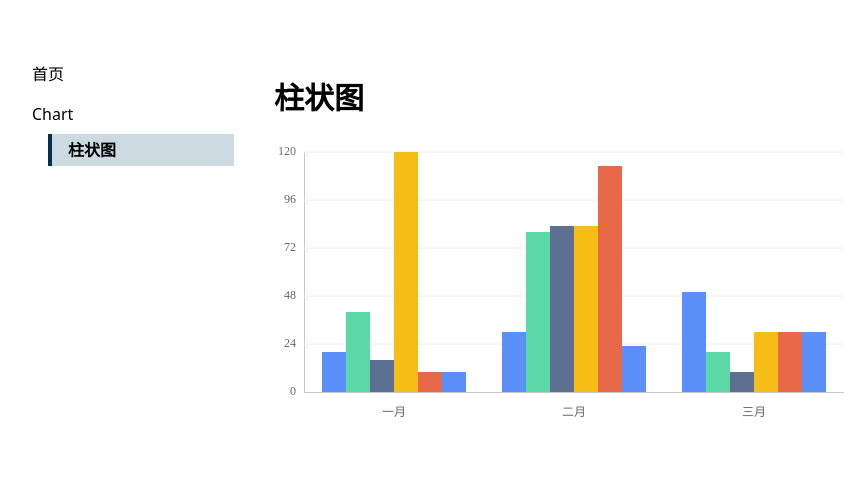
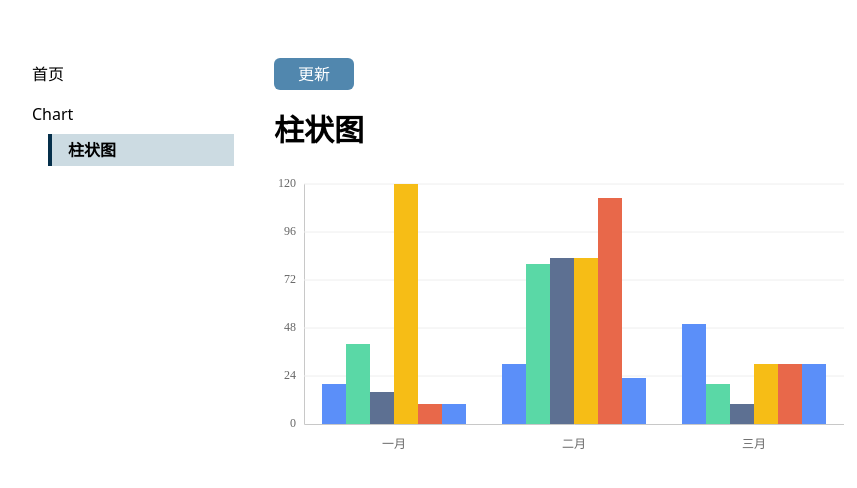
Before and after one commit to o0weicheng/learning, a Vue app: page /chart/bar in a window 1280 px wide. Shown: the top 488 px of the page, without its empty margins (2-859 px from the left). Built offline with nearby package versions, Linux system fonts and the light colour scheme; the HTML template or start-up script is replaced by a standard one.

Commit message:
feat(chart):  添加过渡动画效果

```diff
--- a/src/components/chart/composable/bar.ts
+++ b/src/components/chart/composable/bar.ts
@@ -1,15 +1,25 @@
 import type { BarHitArea } from '.'
-import type { LChartCallFnOptions } from '..'
+import type { LChartCallFnOptions, LChartDataset } from '..'
 import { AxisChart } from './basic'
 
-export class Bar extends AxisChart {
+interface BarVisualState {
+  height: number
+  value: number
+}
+
+export class Bar<
+  D extends readonly LChartDataset[] = readonly LChartDataset[],
+> extends AxisChart<D> {
   #hitAreas: BarHitArea[] = []
   #hoverData: BarHitArea | null = null
 
-  constructor(ctx: CanvasRenderingContext2D, options: LChartCallFnOptions) {
+  #prevData: Map<string, BarVisualState> = new Map()
+  #nextData: Map<string, BarVisualState> = new Map()
+
+  constructor(ctx: CanvasRenderingContext2D, options: LChartCallFnOptions<D>) {
     super(ctx, options)
 
-    this.animate(() => this.draw())
+    this.transition()
   }
 
   public draw() {
@@ -19,7 +29,7 @@ export class Bar extends AxisChart {
     this.drawYAxis()
     this.drawBars()
 
-    this.drawTooltip()
+    super.drawToolTip()
   }
 
   public handlePointerMove(x: number, y: number) {
@@ -28,25 +38,25 @@ export class Bar extends AxisChart {
         (area) => x >= area.x && x <= area.x + area.w && y >= area.y && y <= area.y + area.h,
       ) || null
 
-    const prevIndex = this.#hoverData
-      ? `${this.#hoverData.datasetIndex}-${this.#hoverData.index}`
-      : null
-    const nextIndex = found ? `${found.datasetIndex}-${found.index}` : null
-
-    if (prevIndex !== nextIndex) {
-      this.#hoverData = found
-      this.draw()
-
-      this.ctx.canvas.style.cursor = found ? 'pointer' : 'default'
+    if (found) {
+      this.setTootip({
+        x: found.x,
+        y: found.y,
+        w: found.w,
+        h: found.h,
+        title: found.label,
+        value: found.value,
+      })
+    } else {
+      this.setTootip(null)
     }
   }
 
   private drawBars() {
+    this.#nextData.clear()
+
     const { ctx, options } = this
-
     const { max } = this.getStepAndMax()
-
-    if (max <= 0) return
 
     // 每份占据主轴份额
     const stepX = this.innerWidth / options.labels.length
@@ -56,32 +66,38 @@ export class Bar extends AxisChart {
 
     let datasetIndex = 0
     const dataSize = this.data.size
-
     // 设置间隙
     const barWidth = (stepX * 0.8) / dataSize
     const gap = stepX * 0.1
 
     for (const [_, dataArray] of this.data) {
       const color = this.colors[datasetIndex % this.colors.length]
-
       ctx.save()
       ctx.fillStyle = color!
 
       dataArray.forEach((value, index) => {
         if (index >= options.labels.length) return
 
-        const barHeight = (value / max) * this.innerHeight
-        const currentBarHeight = barHeight * this.progress
+        const key = `${datasetIndex}-${index}`
+        const startData = this.#prevData.get(key) ?? { height: 0, value: 0 }
+        const targetHeight = max > 0 ? (value / max) * this.innerHeight : 0
+        const currentHeight = startData.height + (targetHeight - startData.height) * this.progress
+        const currentValue = startData.value + (value - startData.value) * this.progress
+
+        this.#nextData.set(key, {
+          height: currentHeight,
+          value: currentValue,
+        })
 
         const x = this.padding + index * stepX + datasetIndex * barWidth + gap
-        const y = this.height - this.padding - currentBarHeight
+        const y = this.height - this.padding - currentHeight
 
         // 记录区域
         this.#hitAreas.push({
           x,
           y,
           w: barWidth,
-          h: currentBarHeight,
+          h: currentHeight,
           value: `${options['dataset'][datasetIndex]?.label}: ${value}`,
           label: options.labels[index] ?? value.toString(),
           datasetIndex,
@@ -100,7 +116,7 @@ export class Bar extends AxisChart {
         }
 
         ctx.beginPath()
-        ctx.rect(x, y, barWidth, currentBarHeight)
+        ctx.rect(x, y, barWidth, currentHeight)
         ctx.fill()
 
         if (isHovered) ctx.restore()
@@ -110,43 +126,8 @@ export class Bar extends AxisChart {
     }
   }
 
-  private drawTooltip() {
-    if (!this.#hoverData) return
-
-    const { ctx } = this
-    const { x, y, w, value, label } = this.#hoverData
-
-    // // 先画标题
-    // ctx.save()
-    // ctx.font = 'bold 14px sans-serif'
-
-    // ctx.fillText(label, tipX + padding, tipY + tipHeight / 2)
-    // ctx.restore()
-
-    ctx.save()
-    const text = value
-    ctx.font = '12px sans-serif'
-    const textWidth = ctx.measureText(text).width
-    const padding = 6
-
-    const tipWidth = textWidth + padding * 2
-    const tipHeight = 24
-    // 计算位置
-    let tipX = x + w / 2 - tipWidth / 2
-    let tipY = y - tipHeight - 5
-
-    if (tipX < 0) tipX = 0
-    if (tipX + tipWidth > this.width) tipX = this.width - tipWidth
-    if (tipY < 0) tipY = y + 5
-
-    ctx.fillStyle = 'rgba(0, 0, 0, 0.5)'
-    ctx.fillRect(tipX, tipY, tipWidth, tipHeight)
-
-    ctx.fillStyle = 'rgba(255, 255, 255, 0.88)'
-    ctx.textBaseline = 'middle'
-    ctx.textAlign = 'left'
-    ctx.fillText(text, tipX + padding, tipY + tipHeight / 2)
-
-    ctx.restore()
+  // 在 update 触发动画重置前，把当前画面上的值存为“旧值”
+  protected captureState() {
+    this.#prevData = new Map(this.#nextData)
   }
 }
--- a/src/components/chart/composable/basic.ts
+++ b/src/components/chart/composable/basic.ts
@@ -1,13 +1,31 @@
 import type { Reactive } from 'vue'
-import type { LChartCallFnOptions, LChartDataset, LChartOptions } from '..'
+import type { Index, LChartCallFnOptions, LChartDataset, LChartOptions } from '..'
+
+// 定义 Tooltip 信息
+interface ToolTipState {
+  x: number
+  y: number
+  w: number
+  h: number
+  opacity: number
+}
+
+export interface TooltipTargetInfo {
+  x: number
+  y: number
+  w: number
+  h: number
+  title: string
+  value: string
+}
 
 // 公共父类
 // 初始化基础数据
 // 所有 Chart 基于 BasicChart
-export class BasicChart {
+export abstract class BasicChart<D extends readonly LChartDataset[] = readonly LChartDataset[]> {
   ctx: CanvasRenderingContext2D
   options: LChartOptions
-  data: Reactive<Map<number, LChartDataset['data']>>
+  data: Reactive<Map<Index<D>, LChartDataset['data']>>
 
   protected innerHeight: number
   protected innerWidth: number
@@ -18,9 +36,21 @@ export class BasicChart {
   protected animId: number | null = null
   protected readonly duration: number = 1000
 
+  // tip 当前状态
+  #tipCurrent: ToolTipState = { x: 0, y: 0, w: 0, h: 0, opacity: 0 }
+  // tip 目标状态
+  #tipTarget: ToolTipState = { x: 0, y: 0, w: 0, h: 0, opacity: 0 }
+  // tip 内容
+  #tipActiveContent: { title: string; value: string } | null = null
+  // tip 动画 ID
+  #tipAnimId: number | null = null
+  // 是否首次显示 tip
+  #isTipFirstShow: boolean = true
+
+  // 默认颜色
   protected colors = ['#5B8FF9', '#5AD8A6', '#5D7092', '#F6BD16', '#E8684A']
 
-  constructor(ctx: CanvasRenderingContext2D, options: LChartCallFnOptions) {
+  constructor(ctx: CanvasRenderingContext2D, options: LChartCallFnOptions<D>) {
     this.ctx = ctx
     this.options = options.options
 
@@ -33,10 +63,15 @@ export class BasicChart {
     this.data = options.data
   }
 
+  abstract draw(): void
+  // 记录数据变化前的数据
+  protected abstract captureState(): void
+
   // 动画
-  protected animate(draw: () => void) {
+  protected animate() {
     const startTimer = performance.now()
 
+    if (this.animId !== null) cancelAnimationFrame(this.animId)
     const loop = (now: number) => {
       const elapsed = now - startTimer
       let p = elapsed / this.duration
@@ -44,20 +79,160 @@ export class BasicChart {
       if (p >= 1) {
         p = 1
         this.progress = 1
-        draw()
+        this.draw()
         return
       }
 
       this.progress = 1 - Math.pow(1 - p, 3)
-      draw()
+      this.draw()
       this.animId = requestAnimationFrame(loop)
     }
     this.animId = requestAnimationFrame(loop)
   }
+
+  // 过渡动画
+  public transition() {
+    this.captureState()
+    // 重置进度
+    this.progress = 0
+    this.animate()
+  }
+
+  protected setTootip(target: TooltipTargetInfo | null) {
+    // target === null，鼠标移出
+    if (!target) {
+      this.#tipTarget.opacity = 0
+      this.#startTipAnimation()
+      return
+    }
+
+    const { ctx } = this
+    const { x, y, w, title, value } = target
+
+    this.#tipActiveContent = { title, value }
+
+    ctx.save()
+    ctx.font = 'bold 14px sans-serif'
+    const titleW = ctx.measureText(title).width
+    ctx.font = '12px sans-serif'
+    const valueW = ctx.measureText(value).width
+    ctx.restore()
+
+    const padding = 10
+    const gap = 6
+    const titleH = 14
+    const valueH = 12
+
+    const targetTipW = Math.max(titleW, valueW) + padding * 2
+    const targetTipH = titleH + valueH + gap + padding * 2
+
+    let targetTipX = x + w / 2
+    let targetTipY = y - targetTipH / 2
+
+    // 边界检查
+    // 左半边显示在右边
+    // 右半边显示在左边
+    if (x > this.width / 2) targetTipX = x + w / 2 - targetTipW
+    if (targetTipY < 0) targetTipY = y + 10
+
+    // 设置目标状态
+    this.#tipTarget = {
+      x: targetTipX,
+      y: targetTipY,
+      w: targetTipW,
+      h: targetTipH,
+      opacity: 1,
+    }
+
+    if (this.#isTipFirstShow) {
+      this.#tipCurrent = { ...this.#tipTarget, opacity: 0 }
+      this.#isTipFirstShow = false
+    }
+
+    this.#startTipAnimation()
+  }
+
+  #startTipAnimation() {
+    if (this.#tipAnimId !== null) return
+
+    const loop = () => {
+      let needUpdate = false
+      const factor = 0.2
+      const threshold = 0.1
+
+      const lerp = (c: number, t: number) => {
+        if (Math.abs(t - c) < threshold) return t
+        needUpdate = true
+        return c + (t - c) * factor
+      }
+
+      const current = this.#tipCurrent
+      const target = this.#tipTarget
+
+      current.x = lerp(current.x, target.x)
+      current.y = lerp(current.y, target.y)
+      current.w = lerp(current.w, target.w)
+      current.h = lerp(current.h, target.h)
+
+      if (Math.abs(target.opacity - current.opacity) > 0.01) {
+        current.opacity += (target.opacity - current.opacity) * 0.35
+        needUpdate = true
+      } else {
+        current.opacity = target.opacity
+      }
+
+      this.drawTrigger()
+
+      if (needUpdate || current.opacity > 0) {
+        this.#tipAnimId = requestAnimationFrame(loop)
+      } else {
+        this.#tipAnimId = null
+      }
+    }
+    this.#tipAnimId = requestAnimationFrame(loop)
+  }
+
+  private drawTrigger() {
+    if (typeof this.draw === 'function') {
+      this.draw?.()
+    }
+  }
+
+  protected drawToolTip() {
+    const { x, y, h, w, opacity } = this.#tipCurrent
+    if (opacity <= 0.01 || !this.#tipActiveContent) return
+
+    const { ctx } = this
+    const { title, value } = this.#tipActiveContent
+
+    ctx.save()
+    ctx.globalAlpha = opacity
+
+    ctx.fillStyle = 'rgba(0, 0, 0, 0.64)'
+    ctx.beginPath()
+    ctx.roundRect(x, y, w, h, 6)
+    ctx.fill()
+
+    // 文字
+    ctx.fillStyle = '#fff'
+    ctx.textBaseline = 'top'
+    ctx.textAlign = 'left'
+    const p = 10
+    ctx.font = 'bold 14px sans-serif'
+    ctx.fillText(title, x + p, y + p)
+
+    ctx.font = '12px sans-serif'
+    ctx.fillStyle = 'rgba(255, 255, 255, 0.9)'
+    ctx.fillText(value, x + p, y + p + 20)
+
+    ctx.restore()
+  }
 }
 
 // 条形图和折线图共用的父类
-export class AxisChart extends BasicChart {
+export abstract class AxisChart<
+  D extends readonly LChartDataset[] = readonly LChartDataset[],
+> extends BasicChart<D> {
   #tick = 5
 
   protected drawAxis() {
--- a/src/components/chart/composable/defineChart.ts
+++ b/src/components/chart/composable/defineChart.ts
@@ -6,6 +6,7 @@ import type {
   LChartOptionsWithLabels,
   LChartOptions,
   LChartCallDrawMap,
+  Index,
 } from '..'
 import { Bar } from './bar'
 
@@ -13,18 +14,18 @@ const drawMap: LChartCallDrawMap<LChartType> = {
   bar: Bar,
 }
 
-export const defineChart = <L extends readonly string[]>(
+export const defineChart = <L extends readonly string[], D extends readonly LChartDataset[]>(
   type: LChartType,
-  options: LChartOptionsWithLabels<L>,
-): LChartCallOptions => {
+  options: LChartOptionsWithLabels<L> & { dataset: D },
+): LChartCallOptions<D> => {
   const _options = options as unknown as LChartOptions
-  const _mapData = reactive(new Map())
+  const _mapData = reactive(new Map<Index<D>, LChartDataset['data']>())
 
   options.dataset.forEach((data, index) => {
-    _mapData.set(index, data.data)
+    _mapData.set(index.toString() as Index<D>, data.data)
   })
 
-  const update = (index: number, newData: LChartDataset['data']) => {
+  const update = (index: Index<D>, newData: LChartDataset['data']) => {
     _mapData.set(index, newData)
   }
 
--- a/src/views/chart/ChartBar.vue
+++ b/src/views/chart/ChartBar.vue
@@ -1,5 +1,6 @@
 <script setup lang="ts">
 import { LChart, defineChart } from '@/components/chart'
+import LButton from '@/components/ui/LButton/LButton.vue'
 
 const bar = defineChart('bar', {
   labels: ['一月', '二月', '三月'] as const,
@@ -7,39 +8,39 @@ const bar = defineChart('bar', {
     {
       label: 'A销量（件）',
       data: [20, 30, 50],
-      color: ['', '', ''],
     },
     {
       label: 'B销量(件)',
       data: [40, 80, 20],
-      color: ['', '', ''],
     },
     {
       label: 'C销量(件)',
       data: [16, 83, 10],
-      color: ['', '', ''],
     },
     {
       label: 'D销量(件)',
       data: [120, 83, 30],
-      color: ['', '', ''],
     },
     {
       label: 'E销量(件)',
       data: [10, 113, 30],
-      color: ['', '', ''],
     },
     {
       label: 'F销量(件)',
       data: [10, 23, 30],
-      color: ['', '', ''],
     },
-  ],
+  ] as const,
 })
+
+const handleChange = () => {
+  bar.update('2', [210, 20, 59])
+  bar.update('1', [170, 120, 109])
+}
 </script>
 
 <template>
   <section class="p-2">
+    <LButton @click="handleChange">更新</LButton>
     <h2>柱状图</h2>
     <LChart :width="600" :height="300" :option="bar" />
   </section>
```
Also changed, not shown: package.json (+8 -8 lines), src/components/chart/chart.vue (+14 -4 lines), src/components/chart/index.ts (+17 -10 lines), 1 other file (tests, documents, lock files or other folders).
